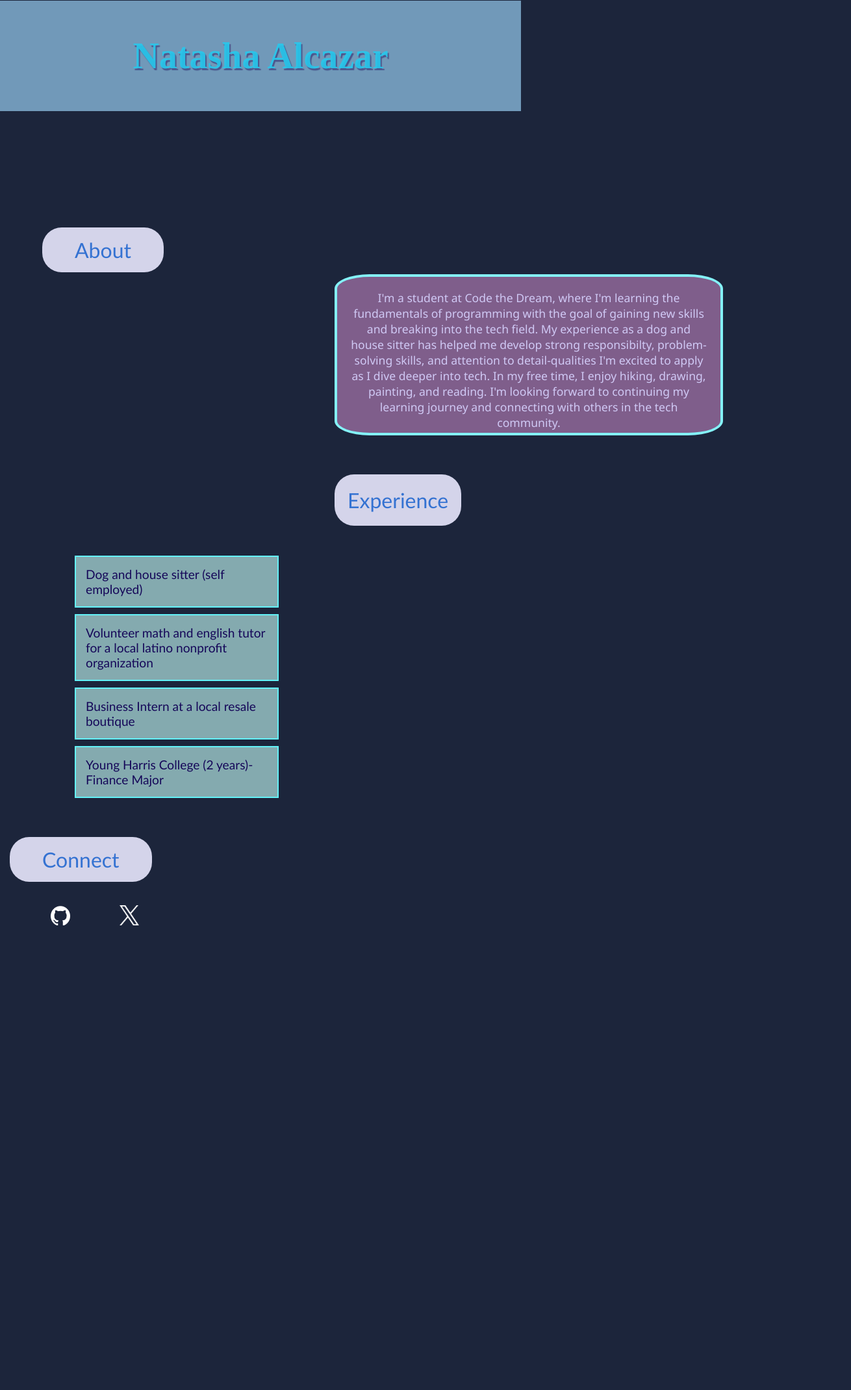
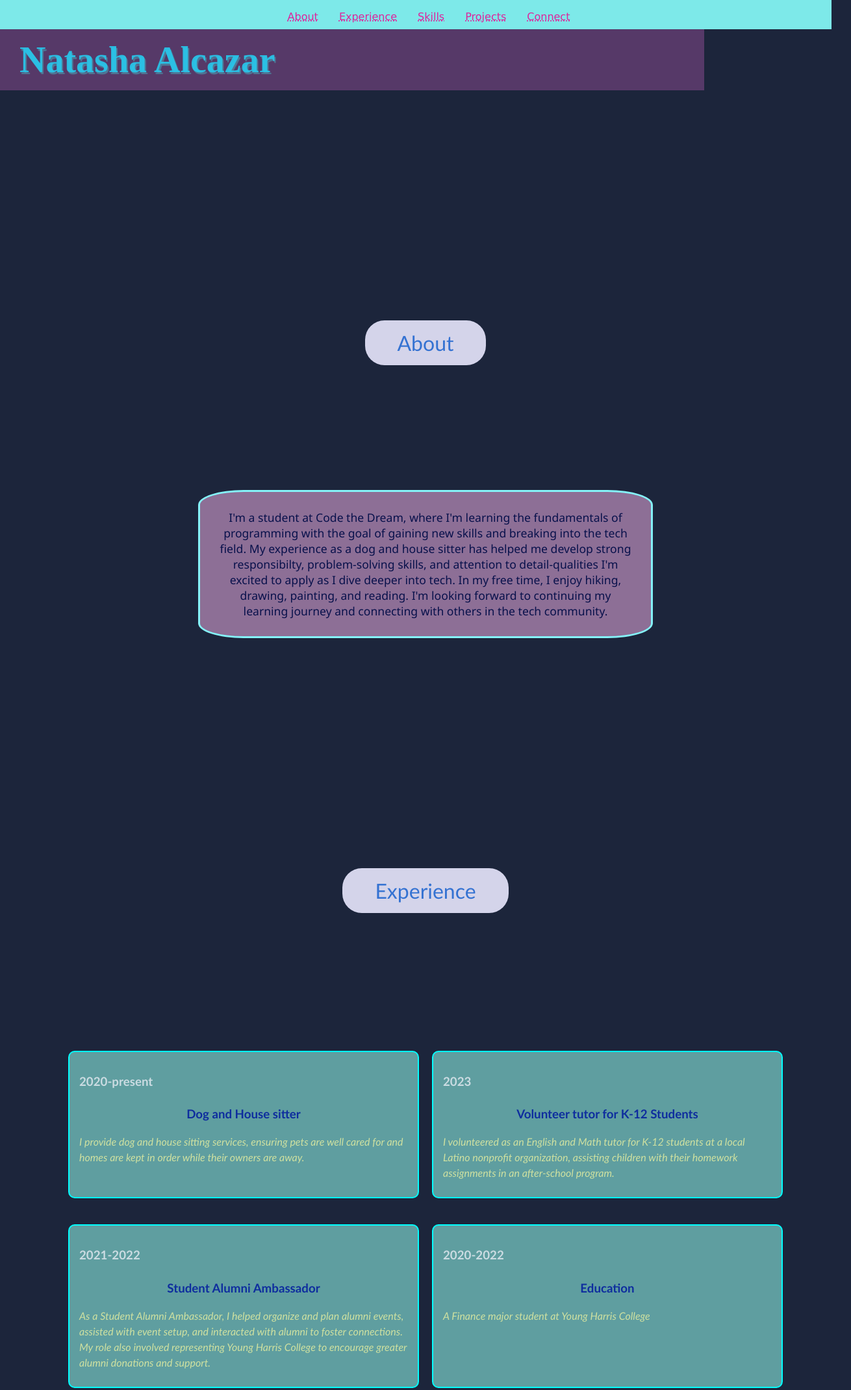
Before and after one commit to natashaalcazar/Natasha-Alcazar-Jupiter, a plain HTML site: page index.html in a window 1280 px wide. Shown: the top 2139 px of the page at 65% size, 1310 px wide, since content can reach past the window. Before the commit the page ends 1443 px from the top, so only its background shows below. Drawn offline with Linux system fonts and the light colour scheme; a web font is replaced by a local one.

Commit message:
formatted styles added

```diff
--- a/css/index.css
+++ b/css/index.css
@@ -1,43 +1,33 @@
+/* Name header style */
 #name-header {
     font-family: "Faculty Glyphic", serif;
     font-size: 3.5rem;
     text-align: center;
     color:rgba(39, 199, 235, 0.913);
-    text-shadow: 2px 3px 1px rgba(53, 47, 114, 0.623);
-    padding-top: 10px ;
+    text-shadow: 2px 3px 1px rgba(73, 162, 181, 0.623);
+    padding-top: 10px;
     margin-top: 0;
-    background-color: rgba(160, 216, 253, 0.646);
+    background-color: rgba(169, 86, 169, 0.411);
     padding: 15px 30px;
     position: relative;
-    top: -119px;
-    max-width: 58vw ;
+    top: 0;
+    max-width: 80%;
     width: 100%;
-    height: 140px;
+    height: auto;
     display: flex;
-    justify-content: center;
-    align-items: center;
+    justify-content: left;
+    align-items: left;
+}
 
-}
+/* General body styles */
 body {
     margin: 0;
-    padding-top: 120px;
+    padding-top:0;
     background-color:hsl(222, 35%, 17%);
     font-family: 'Gill Sans', 'Gill Sans MT', Calibri, 'Trebuchet MS', sans-serif;
-
-}
-#about h2 {
-    margin-left: 50px;
-    margin-bottom: 3px;
-    position: relative;
-    top: 0;
-}
-#experience h2 {
-    margin-left: 500px;
-    padding: 20px;
-    margin-bottom: 30px;
 }
 
-
+/* Styles for all section headers */
 h2 {
     font-size: 2rem;
     font-weight: 100;
@@ -48,54 +38,176 @@ h2 {
     width: auto;
     display: inline-block;
     box-sizing: border-box;
-    margin: 20px auto;
+    margin: 50px auto 30px;
+    margin-bottom: 15%;
     color:rgba(30, 100, 206, 0.879)
 }
-#about, #experience, #connect {
+
+#about, #experience, #connect, #skills, #projects {
     padding: 0 15px;
+    margin-top: 19rem;
+    text-align: center;
+    width: 100%;
+    display: flex;
+    flex-direction: column;
+    align-items: center;
+    position: relative;
+}
+
+/* General padding for all sections */
+section {
+   padding-top: 4rem;
+   padding-bottom: 4rem;
+   scroll-padding-top: 6rem;
+}
+
+/* About section styling */
+#about p {
+    text-align: center;
+    padding: 27px;
+    width: 80%;
     margin-top: 40px;
-}
-p {
+    max-width: 700px;
+    margin:0 auto;
+    word-wrap: break-word;
+    display: inline-block;
+    box-sizing: border-box;
+    overflow-wrap: break-word;
+    white-space: normal;
     font-family:'Segoe UI', Tahoma, Geneva, Verdana, sans-serif;
     font-size: 1.1rem;
-    font-weight:300;
-    text-align: center;
-    background-color: rgba(204, 139, 200, 0.566);
-    padding: 20px;
-    height: 200px;
-    width: 550px;
-    border: 4px solid rgb(132, 242, 248);
-    border-radius: 9%;
-    color:rgb(208, 201, 245);
-    margin: auto;
-    margin-left: 500px;
+    font-weight:430;
+    background-color: rgba(231, 170, 222, 0.562);
+    border: 3px solid rgb(132, 242, 248);
+    border-radius: 10%;
+    color:rgba(6, 15, 74, 0.984);
 }
-.styled-blocks li {
-    display: block;
-    border: 2px solid rgb(99, 242, 248);
-    padding: 15px;
-    margin: 10px 0;
-    background-color: rgba(166, 214, 213, 0.753);
-    width: 280px;
-    word-wrap: break-word;
-    color:rgb(21, 7, 89);
-    margin-left: 60px;
-    font-size: 1.2rem;
+
+/* Styling for navigation links */
+#navigation a {
+    color: rgba(231, 18, 149, 0.913);
+    text-decoration:dotted underline;
 }
+#navigation a:hover {
+    color: rgb(71, 151, 173);
+    text-decoration: none;
+}
+
+/* Sticky navigation bar - stays at the top of the page */
+#navigation {
+    display: flex;
+    position: sticky;
+    justify-content: center;
+    top: 0;
+    opacity: 100%;
+    width: 100%;
+    height: 45px;
+    z-index: 10;
+    background-color: rgb(125, 233, 233);
+    font-weight:400;
+    font-family:'Lucida Sans', 'Lucida Sans Regular', 'Lucida Grande', 'Lucida Sans Unicode', Geneva, Verdana, sans-serif ;
+
+}
+
+/* Navigation links and spacing */
+#navigation ul {
+    display: flex;
+    flex-direction: row;
+    gap: 2em;
+    justify-content: center;
+    list-style: none;
+    padding-bottom: 0;
+    flex-wrap: nowrap;
+}
+
 #connect ul {
     list-style-type: none;
     padding: 0;
+    display: flex;
+    justify-content: center;
+    gap: 20px;
+    margin-top: 4px;
 }
 #connect li {
     display: inline-block;
     margin-right: 10px;
     margin-left: 5%;
 }
+/* Styling the social media icons and add hover effects */
 #connect img {
-    width: 30px;
+    width: 40px;
     height: auto;
-    transition: transform 0.3s;;
+    transition: transform 0.3s ease, box-shadow 0.3s ease;
+    border: 3px solid plum;
+    border-radius: 13%;
+    padding: 10px;
 }
+
+/* Hover effect: scale the social media icon and add a glowing box-shadow */
 #connect img:hover {
     transform: scale(1.2);
+    box-shadow: 0 0 10px 5px palevioletred;
 }
+
+/*Container for experience items (used Flexbox for layout)*/
+.exp-container {
+    display: flex;
+    flex-wrap: wrap;
+    gap:20px;
+    padding: 20px;
+    justify-content: center;
+    margin: 0 auto;
+    width: 100%;
+    max-width: 1200px;
+}
+
+/* Each experience item in Flexbox layout */
+.exp-item {
+    display: flex;
+    flex-direction: column;
+    justify-content:flex-start;
+    align-items: flex-start;
+    flex:1 1 45%;
+    max-width: 45%;
+    box-sizing: border-box;
+    padding: 15px;
+    background-color: cadetblue;
+    border: 2px solid aqua;
+    border-radius: 10px;
+    margin-bottom: 20px;
+}
+
+/* wrapper for individual job details-contains the experience title and description for each experience */
+.one-experience {
+    display: flex;
+    flex-direction: column;
+    width: 100%;
+    margin-bottom: 10px;
+}
+
+/* Job title box within the experience item */
+.one-exp-heading {
+    font-weight: bold;
+    margin-bottom: 10px;
+    color: rgb(14, 45, 158);
+}
+
+.date {
+    font-size: o.9rem;
+    color:rgba(230, 235, 243, 0.8);
+    text-align:center;
+    margin-bottom: 10px;
+}
+
+.exp-description {
+    font-size: 1rem;
+    line-height: 1.5;
+    padding-top: 10px;
+    margin:0;
+    word-wrap: break-word;
+    overflow-wrap: break-word;
+    text-align: left;
+    font-weight: 545;
+    font-style: oblique;
+    color: rgb(207, 225, 160);
+}
--- a/index.html
+++ b/index.html
@@ -11,18 +11,66 @@
     <title>Natasha Alcazar's Portfolio</title>
 </head>
 <body>
+    <nav id="navigation">
+        <ul>
+            <li><a href="#about">About</a></li>
+            <li><a href="#experience">Experience</a></li>
+            <li><a href="#skills">Skills</a></li>
+            <li><a href="#projects">Projects</a></li>
+            <li><a href="#connect">Connect</a></li>
+        </ul>
+    </nav>
    <h1 id="name-header">Natasha Alcazar</h1>
     <section id="about">
         <h2 class="section-header">About</h2>
-        <p>I'm a student at Code the Dream, where I'm learning the fundamentals of programming with the goal of gaining new skills and breaking into the tech field. My experience as a dog and house sitter has helped me develop strong responsibilty, problem-solving skills, and attention to detail-qualities I'm excited to apply as I dive deeper into tech. In my free time, I enjoy hiking, drawing, painting, and reading. I'm looking forward to continuing my learning journey and connecting with others in the tech community. </p>
+        <p>I'm a student at Code the Dream, where I'm learning the fundamentals of programming with the goal of gaining new skills and breaking into the tech field. My experience as a dog and house sitter has helped me develop strong responsibilty, problem-solving skills, and attention to detail-qualities I'm excited to apply as I dive deeper into tech. In my free time, I enjoy hiking, drawing, painting, and reading. I'm looking forward to continuing my learning journey and connecting with others in the tech community.</p>
    </section>
    <section id="experience">
         <h2 class="section-header">Experience</h2>
-        <ul class="styled-blocks">
-            <li>Dog and house sitter (self employed)</li>
-            <li>Volunteer math and english tutor for a local latino nonprofit organization</li>
-            <li>Business Intern at a local resale boutique </li>
-            <li>Young Harris College (2 years)- Finance Major</li>
+        <div class="exp-container">
+                    <div class="exp-item">
+                        <h3 class="date">2020-present</h3>
+                        <div class="one-experience">
+                            <h3 class="one-exp-heading">Dog and House sitter</h3>
+                            <p class="exp-description">I provide dog and house sitting services, ensuring pets are well cared for and homes are kept in order while their owners are away.</p>
+                        </div>
+                    </div>
+                    <div class="exp-item">
+                        <h3 class="date">2023</h3>
+                        <div class="one-experience">
+                            <h3 class="one-exp-heading">Volunteer tutor for K-12 Students</h3>
+                            <p class="exp-description">I volunteered as an English and Math tutor for K-12 students at a local Latino nonprofit organization, assisting children with their homework assignments in an after-school program.</p>
+                        </div>
+                    </div>
+                    <div class="exp-item">
+                        <h3 class="date">2021-2022</h3>
+                        <div class="one-experience">
+                            <h3 class="one-exp-heading">Student Alumni Ambassador</h3>
+                            <p class="exp-description">As a Student Alumni Ambassador, I helped organize and plan alumni events, assisted with event setup, and interacted with alumni to foster connections. My role also involved representing Young Harris College to encourage greater alumni donations and support.</p>
+                        </div>
+                    </div>
+                    <div class="exp-item">
+                        <h3 class="date">2020-2022</h3>
+                        <div class="one-experience">
+                            <h3 class="one-exp-heading">Education</h3>
+                            <p class="exp-description">A Finance major student at Young Harris College</p>
+                        </div>
+                    </div>
+                    <div class="exp-item">
+                        <h3 class="date">2019-2020</h3>
+                        <div class="one-experience">
+                            <h3 class="one-exp-heading">Business Intern</h3>
+                            <p class="exp-description">Intern at a local resale nonprofit boutique. I assisted in creating marketing materials such as fliers and social media posts. I also managed client information and organized it in spreadsheets for efficiency. I supported the business by receiving donations, assisting shoppers, pricing items stocking, and maintaining a clean sales floor. My role was flexible, allowing me to contribute to both the business side and storefront operations.</p>
+                        </div>
+                </div>
+        </div>
+   </section>
+   <section id="skills">
+        <h2>Skills</h2>
+   </section>
+   <section id="projects">
+        <h2>Projects</h2>
+        <ul>
         </ul>
    </section>
    <section id="connect">
@@ -30,6 +78,8 @@
         <ul>
             <li><a href="https://github.com/natashaalcazar"><img src="images/github-mark-white.png" alt="GitHub"></a></li>
             <li><a href="https://x.com/nzar1214"><img src="images/x.png.png" alt="X"></a></li>
+        </ul>
     </section>
+
 </body>
 </html>
```
